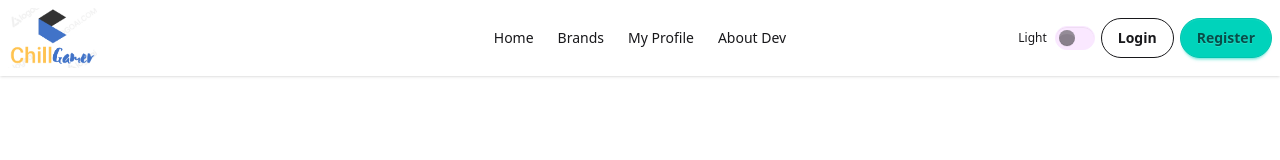
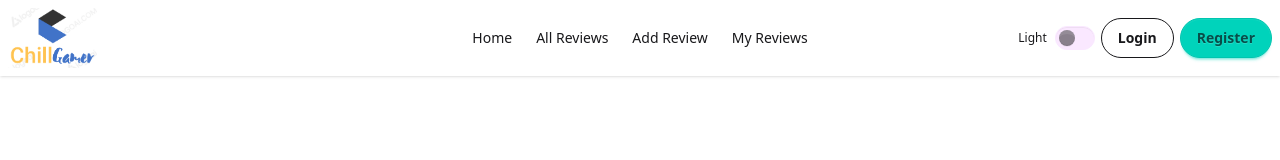
Before and after one commit to SubhaeSadeek/client-side-Bres9-A10, a React (Vite) app: page /register in a window 1280 px wide. Shown: the top 160 px of the page. Built offline with nearby package versions, Linux system fonts and the light colour scheme; no server answers.

Commit message:
component for add review , my review, update review  created and set private routes for them. aslo created all review component and created route and nav link ffor them. now need to create the content for them

```diff
--- a/src/components/Navbar.jsx
+++ b/src/components/Navbar.jsx
@@ -21,13 +21,13 @@ const Navbar = () => {
 				<NavLink to={"/"}>Home</NavLink>
 			</li>
 			<li>
-				<NavLink to={"/brands"}>Brands</NavLink>
+				<NavLink to={"/reviews"}>All Reviews</NavLink>
 			</li>
 			<li>
-				<NavLink to={"/myprofile"}>My Profile</NavLink>
+				<NavLink to={"/addreview"}>Add Review</NavLink>
 			</li>
 			<li>
-				<NavLink to={"/aboutDev"}>About Dev</NavLink>
+				<NavLink to={"/myreview"}>My Reviews</NavLink>
 			</li>
 		</>
 	);
--- /dev/null
+++ b/src/components/UpdateReview.jsx
@@ -0,0 +1,5 @@
+const UpdateReview = () => {
+	return <div>update review page</div>;
+};
+
+export default UpdateReview;
--- /dev/null
+++ b/src/pages/AddReview.jsx
@@ -0,0 +1,5 @@
+const AddReview = () => {
+	return <div>add review page</div>;
+};
+
+export default AddReview;
--- /dev/null
+++ b/src/pages/AllReviews.jsx
@@ -0,0 +1,5 @@
+const AllReviews = () => {
+	return <div>All reviews page</div>;
+};
+
+export default AllReviews;
--- a/src/pages/Login.jsx
+++ b/src/pages/Login.jsx
@@ -21,6 +21,8 @@ const Login = () => {
 					setIsCredential(error.message);
 				}
 			});
+		e.target.reset();
+		// navigate("/");
 	};
 
 	const handleSignUpGoogle = () => {
--- /dev/null
+++ b/src/pages/MyReviews.jsx
@@ -0,0 +1,5 @@
+const MyReviews = () => {
+	return <div>my reviews pages</div>;
+};
+
+export default MyReviews;
--- a/src/routes/Routers.jsx
+++ b/src/routes/Routers.jsx
@@ -1,9 +1,14 @@
 import { createBrowserRouter } from "react-router-dom";
 import Error from "../components/Error";
+import UpdateReview from "../components/UpdateReview";
+import AddReview from "../pages/AddReview";
+import AllReviews from "../pages/AllReviews";
 import Home from "../pages/Home";
 import Layout from "../pages/Layout";
 import Login from "../pages/Login";
+import MyReviews from "../pages/MyReviews";
 import Register from "../pages/Register";
+import PrivateRoute from "./PrivateRoute";
 
 const Routers = createBrowserRouter([
 	{
@@ -15,6 +20,35 @@ const Routers = createBrowserRouter([
 				path: "/",
 				element: <Home></Home>,
 				loader: () => fetch("/coupon.json"),
+			},
+			{
+				path: "/reviews",
+				element: <AllReviews></AllReviews>,
+			},
+
+			{
+				path: "addreview",
+				element: (
+					<PrivateRoute>
+						<AddReview></AddReview>
+					</PrivateRoute>
+				),
+			},
+			{
+				path: "myReview",
+				element: (
+					<PrivateRoute>
+						<MyReviews></MyReviews>
+					</PrivateRoute>
+				),
+			},
+			{
+				path: "/updateReview/:id",
+				element: (
+					<PrivateRoute>
+						<UpdateReview></UpdateReview>
+					</PrivateRoute>
+				),
 			},
 			{
 				path: "login",
```
